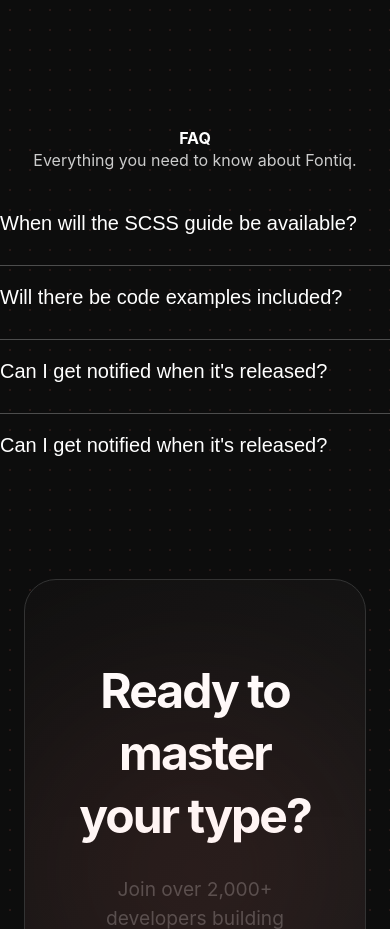
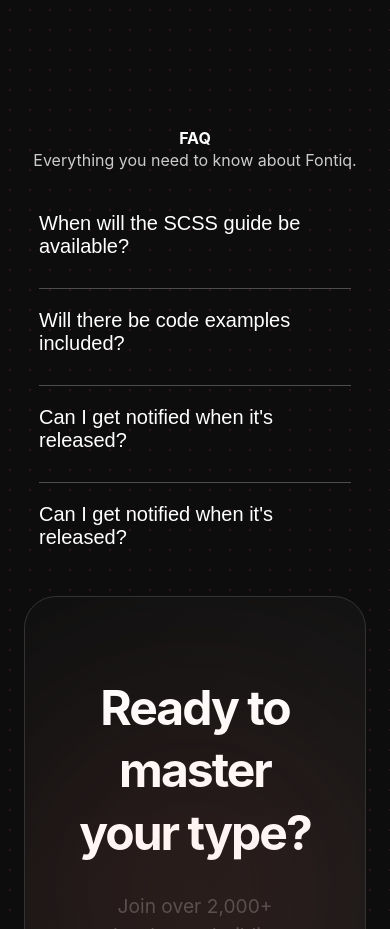
Before and after one commit to Johnson-Berisha/typography, a Next.js app: page /homepage-comingsoon in a window 390 px wide. Shown: the part 2740-3669 px from the top of the page. Built offline with nearby package versions, Linux system fonts and the light colour scheme; no server answers.

Commit message:
pretty responsive if you ask me

```diff
--- a/src/app/homepage-comingsoon/styles.css
+++ b/src/app/homepage-comingsoon/styles.css
@@ -601,6 +601,8 @@
   max-height: 0;
   overflow: hidden;
   transition: max-height 0.36s ease;
+  display: grid;
+  place-items: center;
 }
 
 .acc.active,
@@ -610,6 +612,21 @@
 
 .panel p {
   padding-bottom: 10px;
+}
+
+@media (max-width:850px) {
+  .faq{
+    margin-bottom: 30%;
+  }
+  .faq-item button, .panel {
+    width: 80%;
+  }
+  .faq-item {
+    display: flex;
+    flex-direction: column;
+    align-items: center;
+    justify-content: center;
+  }
 }
 
 /* final cta */
```
